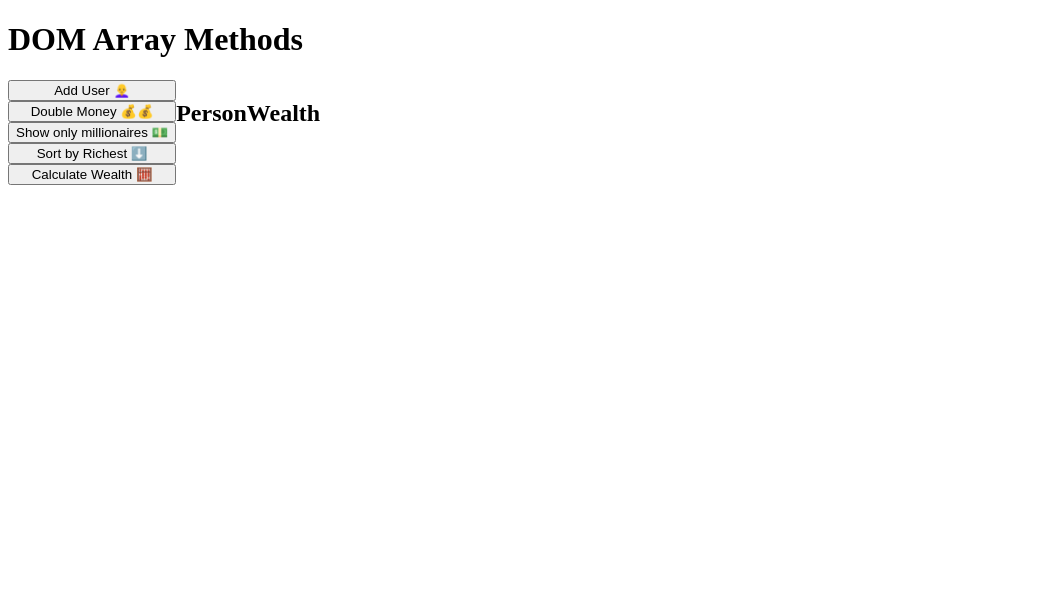
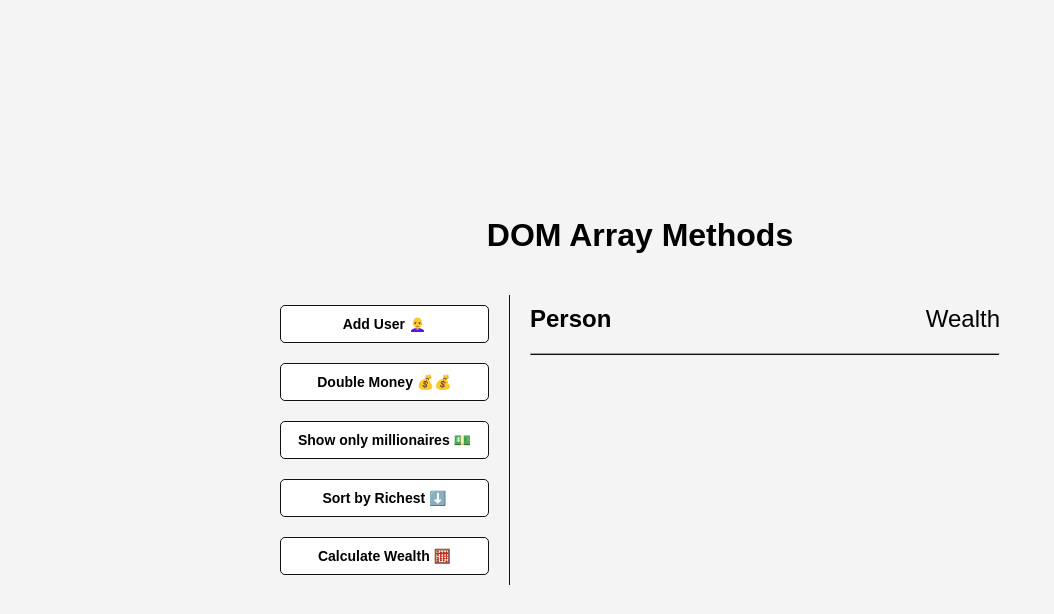
Before and after one commit to PattiRobles/20JavaScriptMiniProjects, a plain HTML site: page ArrayMethods/index.html in a window 1280 px wide. Shown: the whole page, without its empty margins (0-1054 px from the left). Drawn offline with Linux system fonts and the light colour scheme; no server answers.

Commit message:
set up, skeleton and create random users

```diff
--- a/ArrayMethods/index.html
+++ b/ArrayMethods/index.html
@@ -19,8 +19,9 @@
       <button id="calculate_wealth">Calculate Wealth 🧮</button>
     </aside>
 
-    <main>
-      <h2><strong>Person</strong>Wealth</h2>
+    <main id="main">
+      <h2><strong>Person</strong> Wealth</h2>
+      <hr>
     </main>
 
 </div>
--- a/ArrayMethods/script.js
+++ b/ArrayMethods/script.js
@@ -0,0 +1,39 @@
+//DOM elements
+const main = document.getElementById('main')
+const addUserBtn = document.getElementById('add_user')
+const doubleBtn = document.getElementById('double')
+const millionairesBtn = document.getElementById('millionaires')
+const sortBtn = document.getElementById('sort')
+const calculateBtn = document.getElementById('calculate_wealth')
+
+
+//Generate random user - first name and last name
+
+
+//fetch random user and add money
+const url = 'https://randomuser.me/api/'
+
+async function getRandomUser() {
+  const res = await fetch(url)
+  const data = await res.json()
+
+  const user = data.results[0]
+
+  const newUser = {
+    name: `${user.name.first} ${user.name.last}`,
+    money: Math.floor(Math.random() * 1000000)
+  }
+
+  addData(newUser)
+}
+
+//
+function addData(obj) {
+  data.push(obj)
+}
+
+// let data =[];
+getRandomUser()
+getRandomUser()
+getRandomUser()
+getRandomUser()
--- a/ArrayMethods/styles.css
+++ b/ArrayMethods/styles.css
@@ -2,18 +2,82 @@
   box-sizing: border-box;
 }
 
-.container {
+body {
+  background: #f4f4f4;
+  font-family: Arial, Helvetica, sans-serif;
+  display: flex ;
+  flex-direction: column;
+  justify-content: center;
+  align-items: center;
+  min-height: 100vh;
+  margin:0;
+}
+
+ .container {
   display: flex;
+  padding: 20px;
+  margin: 0 auto;
+  max-width: 100%;
+  width:800px;
+  /* the element has a fixed width of 800px. If the parent container is wider, the element will NOT expand. If the parent container is narrower, the element will adjust (this is when max width:100% kicks in) */
 }
 
 aside {
+  padding: 10px 20px;
   display: flex;
   flex-direction: column;
+  width: 250px;
+  border-right: 1px solid #111;
+  row-gap: 20px;
 }
 
-.results-container {
+button {
+  background-color: #fff;
+  border: 1px solid #111;
+  border-radius: 5px;
+  padding: 10px;
+  font-weight: bold;
+  font-size: 14px;
+}
+
+main {
+  flex-grow: 1;
+  padding: 10px 20px;
+}
+
+hr {
+  height:3px;
+  background-color: #111;
+}
+
+h2 {
+  display: flex;
+  justify-content: space-between;
+  /* gives table look without using tables */
+  font-weight: 300;
+  margin: 0 0 20px;
+  /* top 0 - left and right 0 - bottom 20px */
+}
+
+h3 {
+  background-color: #fff;
+  display: flex;
+  justify-content: space-between;
+  /* gives table look without using tables */
+  font-weight: 300;
+  margin: 20px 0 0;
+  padding: bottom;
+}
+
+.person {
+  display: flex;
+  justify-content: space-between;
+  font-size: 20px;
+  margin-bottom: 10px;
+}
+
+/* .results-container {
   display: flex;
   flex-direction: row;
 
-
-}
+}  */
```
